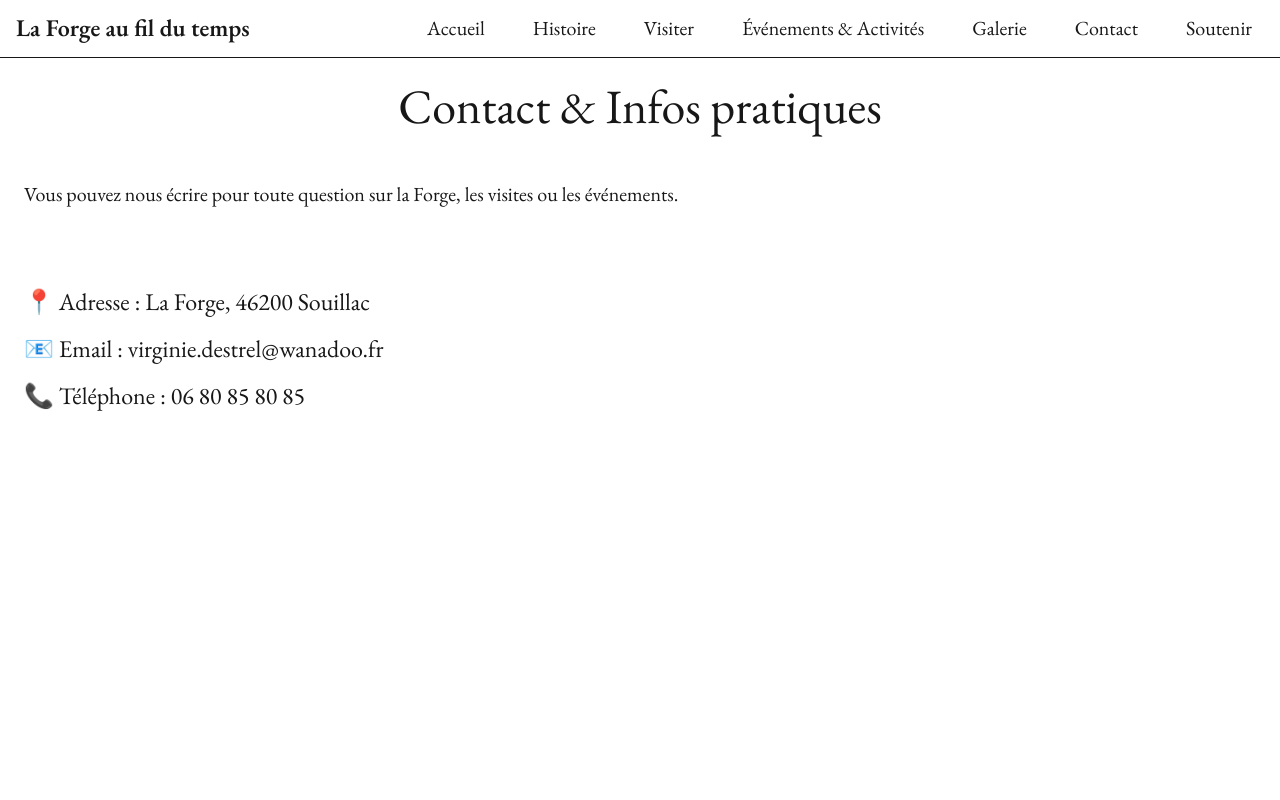
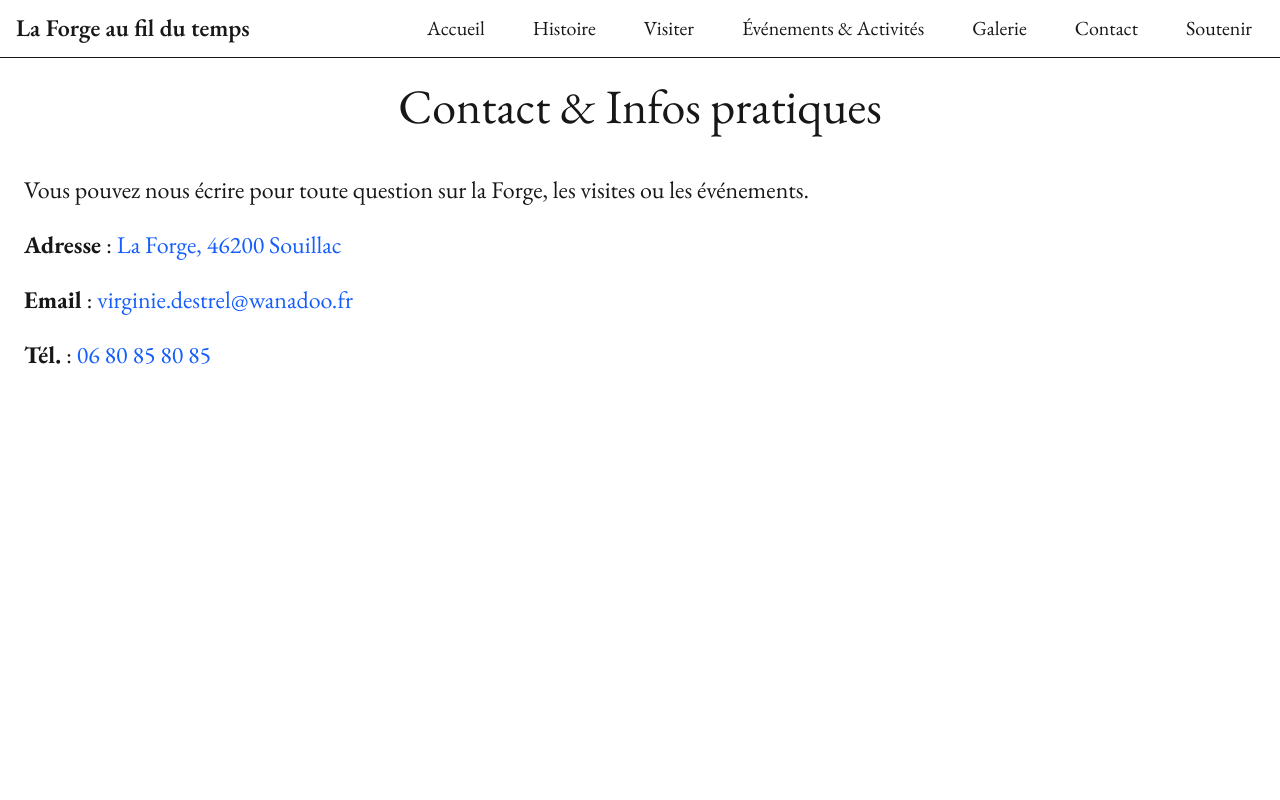
Before and after one commit to uburoiubu/forge-au-fil-du-temps, a Next.js app: page /contact in a window 1280 px wide. Shown: the top 800 px of the page. Built offline with nearby package versions, Linux system fonts and the light colour scheme.

Commit message:
fix contact page

```diff
--- a/app/contact/page.tsx
+++ b/app/contact/page.tsx
@@ -1,18 +1,50 @@
 export default function ContactPage() {
   return (
     <main className="min-h-screen">
-      <h1 className="text-5xl text-center p-6">Contact & Infos pratiques</h1>
-      <div className="text-xl leading-relaxed p-6">
+      <h1 className="text-5xl text-center pt-6 pb-4">
+        Contact & Infos pratiques
+      </h1>
+
+      <div className="text-2xl leading-relaxed p-6 space-y-4">
         <p>
           Vous pouvez nous écrire pour toute question sur la Forge, les visites
           ou les événements.
         </p>
-      </div>
 
-      <div className="mt-6 space-y-2 text-2xl leading-relaxed p-6">
-        <p>📍 Adresse : La Forge, 46200 Souillac</p>
-        <p>📧 Email : virginie.destrel@wanadoo.fr</p>
-        <p>📞 Téléphone : 06 80 85 80 85</p>
+        {/* Adresse with Google Maps link */}
+        <p>
+          <b>Adresse</b> :{" "}
+          <a
+            href="https://maps.app.goo.gl/y967WVQYgkhEKHxG9"
+            target="_blank"
+            rel="noopener noreferrer"
+            className="text-blue-600 hover:underline dark:text-blue-400"
+          >
+            La Forge, 46200 Souillac
+          </a>
+        </p>
+
+        {/* Email with mailto */}
+        <p>
+          <b>Email</b> :{" "}
+          <a
+            href="mailto:virginie.destrel@wanadoo.fr"
+            className="text-blue-600 hover:underline dark:text-blue-400"
+          >
+            virginie.destrel@wanadoo.fr
+          </a>
+        </p>
+
+        {/* Phone with tel */}
+        <p>
+          <b>Tél.</b> :{" "}
+          <a
+            href="tel:+33680858085"
+            className="text-blue-600 hover:underline dark:text-blue-400"
+          >
+            06 80 85 80 85
+          </a>
+        </p>
       </div>
     </main>
   );
```
